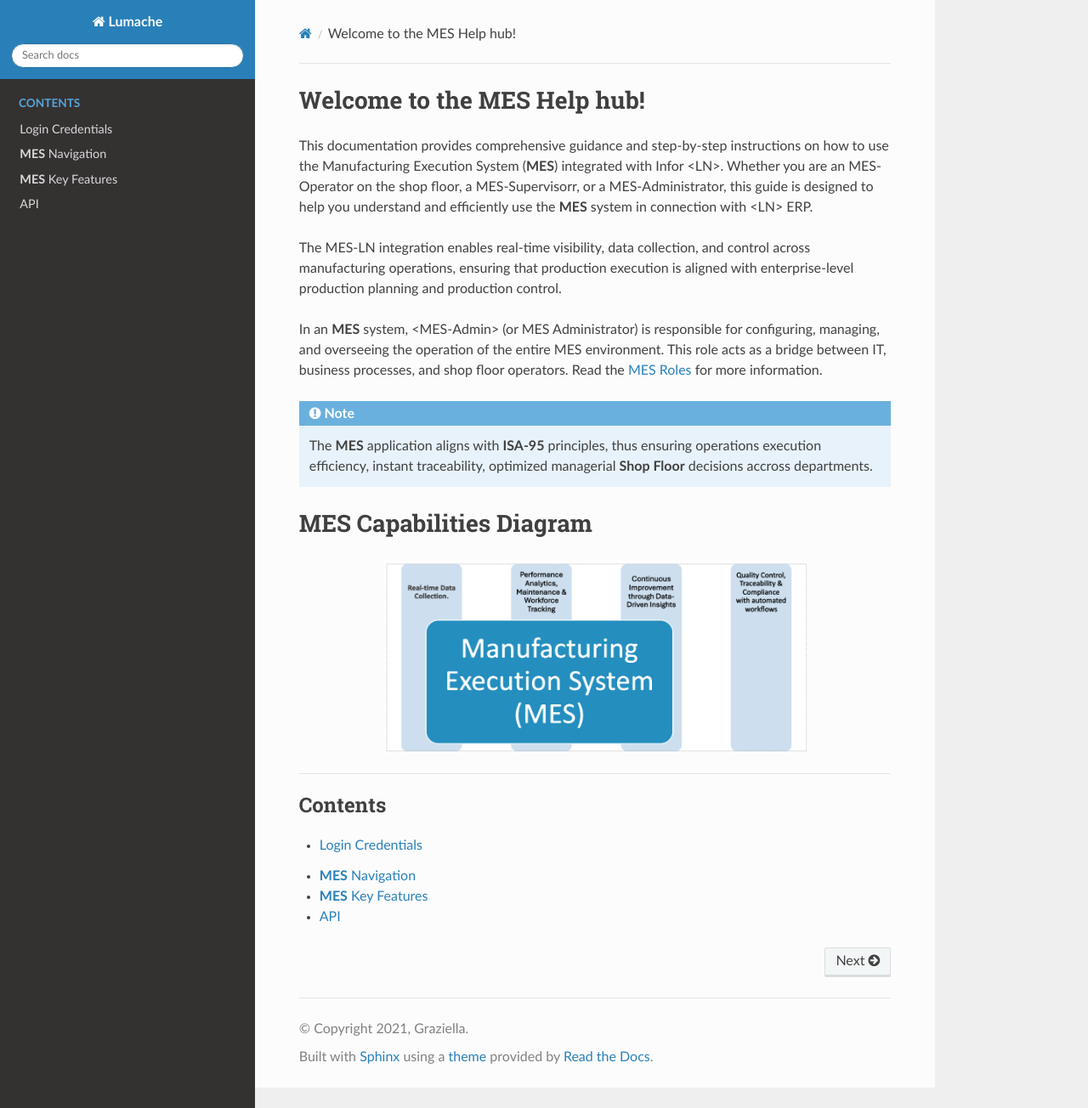
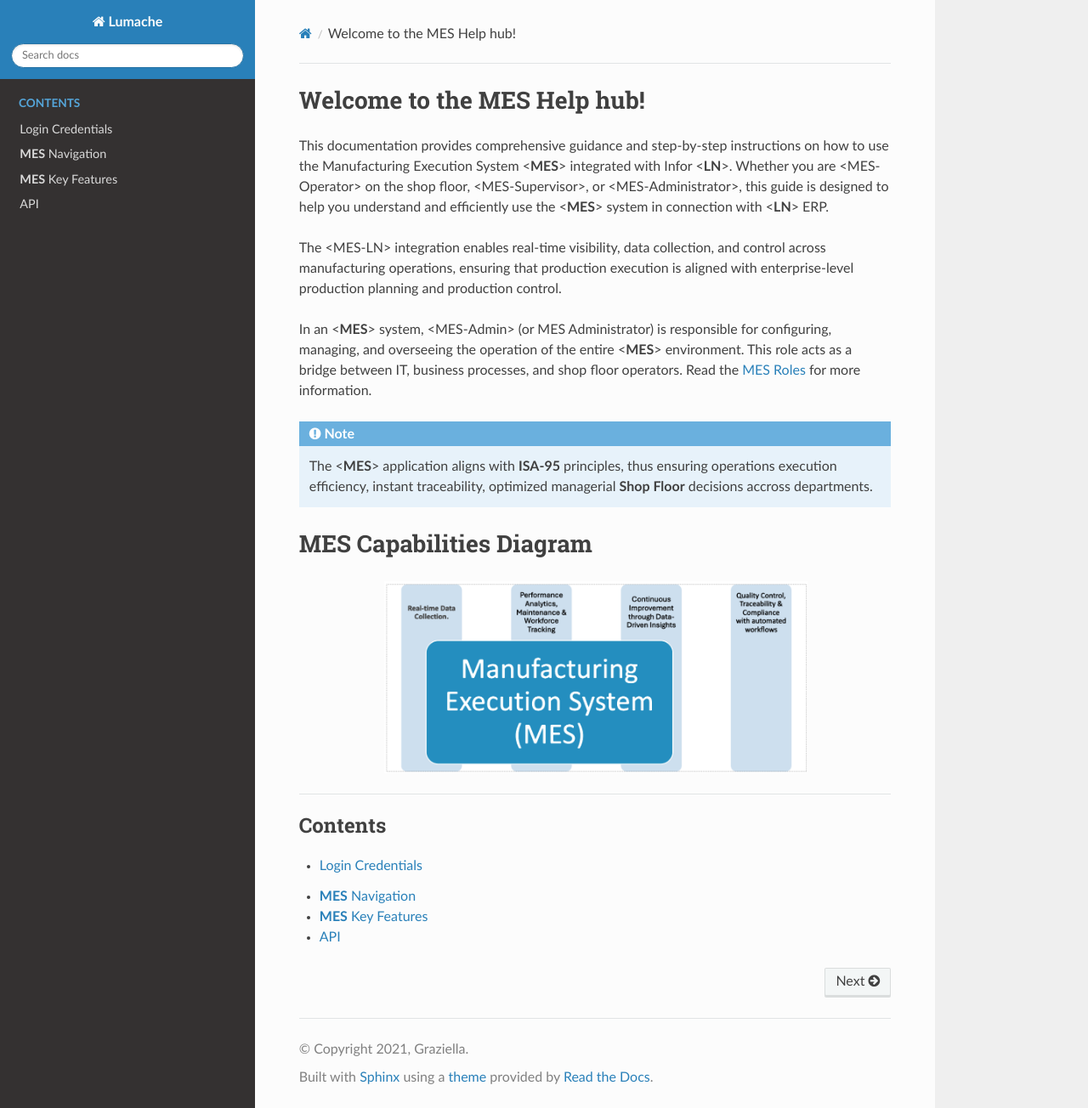
Before and after one commit to ghadiben0/-rtd-tutorial-ghadi2, a Sphinx documentation site: the page built from docs/source/index.rst, in a window 1280 px wide and 1304 px high. Shown: the whole window at 85% size. Built offline with Sphinx 7.4.7 and the Read the Docs theme 3.1.0, drawn with Linux system fonts in a browser that asks for light colours; pages that are not in the unit, such as notebooks, are missing from menus; some of the changed lines change nothing that is shown.

Commit message:
Update index.rst

```diff
--- a/docs/source/index.rst
+++ b/docs/source/index.rst
@@ -1,16 +1,16 @@
 Welcome to the MES Help hub!
 ===================================
 
-This documentation provides comprehensive guidance and step-by-step instructions on how to use the Manufacturing Execution System (**MES**) integrated with Infor <LN>. Whether you are an MES-Operator on the shop floor, a MES-Supervisorr, or a MES-Administrator, this guide is designed to help you understand and efficiently use the **MES** system in connection with <LN> ERP.
+This documentation provides comprehensive guidance and step-by-step instructions on how to use the Manufacturing Execution System <**MES**> integrated with Infor <**LN**>. Whether you are <MES-Operator> on the shop floor, <MES-Supervisor>, or <MES-Administrator>, this guide is designed to help you understand and efficiently use the <**MES**> system in connection with <**LN**> ERP.
 
-The MES-LN integration enables real-time visibility, data collection, and control across manufacturing operations, ensuring that production execution is aligned with enterprise-level production planning and production control.
+The <MES-LN> integration enables real-time visibility, data collection, and control across manufacturing operations, ensuring that production execution is aligned with enterprise-level production planning and production control.
 
-In an **MES** system, <MES-Admin> (or MES Administrator) is responsible for configuring, managing, and overseeing the operation of the entire MES environment. This role acts as a bridge between IT, business processes, and shop floor operators.
+In an <**MES**> system, <MES-Admin> (or MES Administrator) is responsible for configuring, managing, and overseeing the operation of the entire <**MES**> environment. This role acts as a bridge between IT, business processes, and shop floor operators.
 Read the :doc:`MES Roles <roles>` for more information.
 
 .. note::
 
-   The **MES** application aligns with **ISA-95** principles, thus ensuring operations execution efficiency, instant traceability, optimized managerial **Shop Floor** decisions accross departments.
+   The <**MES**> application aligns with **ISA-95** principles, thus ensuring operations execution efficiency, instant traceability, optimized managerial **Shop Floor** decisions accross departments.
 
 MES Capabilities Diagram
 =========================
```
